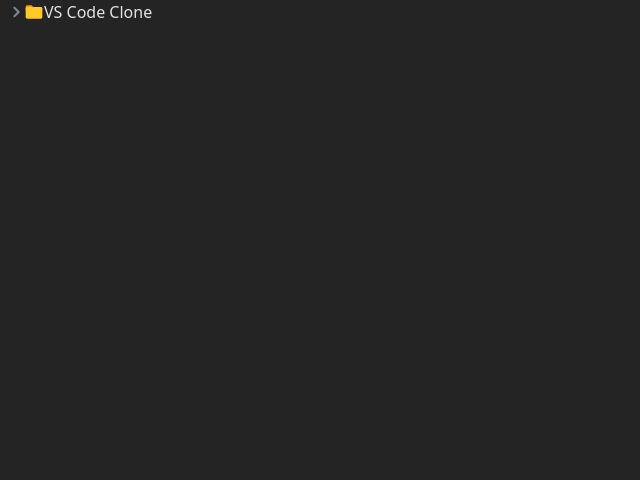
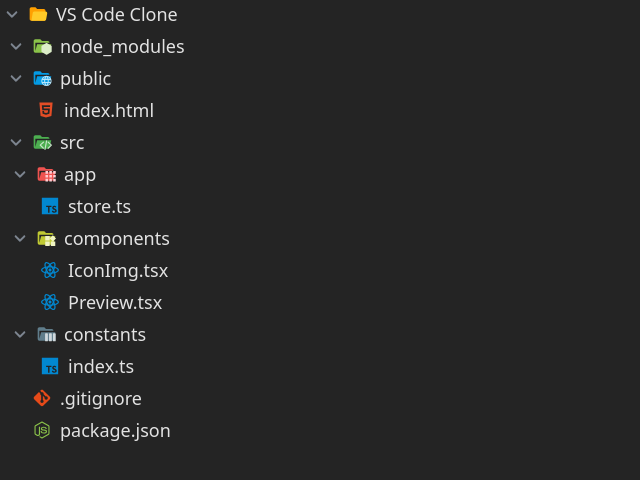
Before and after one commit to Ghaida-jaaisa/VS-Clone, a React (Vite) app: page / in a window 1280 px wide. Shown: the top 480 px of the page, without its empty margins (0-640 px from the left). Built offline with nearby package versions, Linux system fonts and the light colour scheme.

Commit message:
feat: Refactor fileTreeSlice and components for improved state management and UI updates

```diff
--- a/src/App.tsx
+++ b/src/App.tsx
@@ -1,5 +1,5 @@
 import "./App.css";
-import fileTree from "./data/fileTree";
+import {fileTree} from "./data/fileTree";
 import RecursiveComponent from "./components/RecursiveComponent";
 import OpenedFilesBar from "./components/OpenedFilesBar";
 
--- a/src/app/features/fileTreeSlice.ts
+++ b/src/app/features/fileTreeSlice.ts
@@ -1,42 +1,46 @@
-import { createSlice, type PayloadAction } from "@reduxjs/toolkit";
+import type { PayloadAction
+ } from "@reduxjs/toolkit";
+ import {createSlice} from "@reduxjs/toolkit";
 import type { IFile } from "../../interfaces";
 
 interface IClickedFile {
+  activeTabId: string | null;
   filename: string;
-  fileContent: string;
+  fileContent: string | undefined;
 }
 
-interface IInitialState{
-    openedFiles : IFile[];
-    clickedFile: IClickedFile;
-    activeTabId: string | null
+interface IInitialState {
+  openedFiles: IFile[];
+  clickedFile: IClickedFile;
+  tabIdToRemove: string | null;
 }
 
-
-const initialState : IInitialState = {
+const initialState: IInitialState = {
   openedFiles: [],
   clickedFile: {
+    activeTabId: null,
     filename: "",
     fileContent: "",
   },
-  activeTabId: null
+  tabIdToRemove: null,
 };
 
-export const fileTreeSlice = createSlice({
+const fileTreeSlice = createSlice({
   name: "fileTree",
   initialState,
   reducers: {
-    setOpenedFilesAction : (state, action: PayloadAction<IFile[]>) => {
-        state.openedFiles = action.payload
+    setOpenedFilesAction: (state, action: PayloadAction<IFile[]>) => {
+      state.openedFiles = action.payload;
     },
     setClickedFileAction: (state, action: PayloadAction<IClickedFile>) => {
-      state.clickedFile = action.payload
+      state.clickedFile = action.payload;
     },
-    setActiceTabIdAction : (state, action: PayloadAction<string>) => {
-      state.activeTabId = action.payload
-    }
+    setTabIdToRemoveAction: (state, action: PayloadAction<string | null>) => {
+      state.tabIdToRemove = action.payload;
+    },
   },
 });
 
-export const {setOpenedFilesAction, setClickedFileAction, setActiceTabIdAction} = fileTreeSlice.actions
+export const { setClickedFileAction, setOpenedFilesAction , setTabIdToRemoveAction } = fileTreeSlice.actions;
+
 export default fileTreeSlice.reducer;
--- a/src/app/store.ts
+++ b/src/app/store.ts
@@ -1,9 +1,8 @@
 import { configureStore } from '@reduxjs/toolkit'
-import { fileTreeSlice } from './features/fileTreeSlice'
-
+import fileTreeSlice from './features/fileTreeSlice'
 export const store = configureStore({
   reducer: {
-    tree: fileTreeSlice.reducer
+    tree: fileTreeSlice
   }
 })
 
--- a/src/components/OpenedFilesBar.tsx
+++ b/src/components/OpenedFilesBar.tsx
@@ -1,17 +1,11 @@
-import { useSelector } from "react-redux";
-import type { RootState } from "../app/store";
-import OpenedFilesBarTab from "./OpenedFilesBarTab";
 
 interface IProps {}
 
 const OpenedFilesBar = ({}: IProps) => {
-  const { openedFiles } = useSelector((state: RootState) => state.tree);
 
   return (
-    <div>
-      {openedFiles.map((file) => (
-        <OpenedFilesBarTab file={file} key={file.id} />
-      ))}
+    <div className="flex space-x-">
+
     </div>
   );
 };
--- a/src/components/RecursiveComponent.tsx
+++ b/src/components/RecursiveComponent.tsx
@@ -1,57 +1,57 @@
 import { useState } from "react";
 import type { IFile } from "../interfaces";
+import RenderFileIcon from "./RenderFileIcon";
+import BottomArrowIcon from "./SVG/Bottom";
 import RightArrowIcon from "./SVG/Right";
-import BottomArrowIcon from "./SVG/Bottom";
-import RenderFileIcon from "./RenderFileIcon";
 import { useDispatch, useSelector } from "react-redux";
-import { type RootState } from "../app/store";
 import {
-  setActiceTabIdAction,
+  setClickedFileAction,
   setOpenedFilesAction,
 } from "../app/features/fileTreeSlice";
+import type { RootState } from "../app/store";
 import { doesFileObjectExist } from "../utils/functions";
 
 interface IProps {
   fileTree: IFile;
 }
+
 const RecursiveComponent = ({ fileTree }: IProps) => {
-  const { id, name, isFolder, children } = fileTree;
-  const [isOpen, setIsOpen] = useState<boolean>(false);
-
+  const { id, name, isFolder, children, content } = fileTree;
   const dispatch = useDispatch();
   const { openedFiles } = useSelector((state: RootState) => state.tree);
+  const [isOpen, setIsOpen] = useState<boolean>(true);
 
   // ** Handlers
   const toggle = () => setIsOpen((prev) => !prev);
   const onFileClicked = () => {
-    const exist = doesFileObjectExist(openedFiles, id);
-    if (exist) {
-      return;
-    }
+    const exists = doesFileObjectExist(openedFiles, id);
+    dispatch(
+      setClickedFileAction({
+        filename: name,
+        fileContent: content,
+        activeTabId: id,
+      }),
+    );
+    if (exists) return;
     dispatch(setOpenedFilesAction([...openedFiles, fileTree]));
-    dispatch(setActiceTabIdAction(fileTree.id));
   };
+
   return (
-    <div className="mb-2 ml-2 cursor-pointer">
+    <div className="w-full mb-1 ml-1 cursor-pointer">
       <div className="flex items-center mb-1">
         {isFolder ? (
           <div onClick={toggle} className="flex items-center">
-            {isOpen ? <BottomArrowIcon /> : <RightArrowIcon />}
-            <RenderFileIcon
-              filename={name}
-              isFolder={isFolder}
-              isOpen={isOpen}
-            />
-            <span>{name}</span>
+            <span className="mr-2">
+              {isOpen ? <BottomArrowIcon /> : <RightArrowIcon />}
+            </span>
+
+            <RenderFileIcon filename={name} isFolder isOpen={isOpen} />
+            <span className="ml-2 text-lg">{name}</span>
           </div>
         ) : (
-          <div className="flex items-center ml-2" onClick={onFileClicked}>
-            <RenderFileIcon
-              filename={name}
-              isFolder={isFolder}
-              isOpen={isOpen}
-            />
-            <span className="ml-2">{name}</span>
+          <div className="flex items-center ml-6" onClick={onFileClicked}>
+            <RenderFileIcon filename={name} />
+            <span className="ml-2 text-lg">{name}</span>
           </div>
         )}
       </div>
@@ -59,7 +59,7 @@
       {isOpen &&
         children &&
         children.map((file, idx) => (
-          <RecursiveComponent key={idx} fileTree={file} />
+          <RecursiveComponent fileTree={file} key={idx} />
         ))}
     </div>
   );
--- /dev/null
+++ b/src/components/SVG/CloseIcon.tsx
@@ -0,0 +1,17 @@
+function CloseIcon() {
+  return (
+    <svg
+      xmlns="http://www.w3.org/2000/svg"
+      width={20}
+      height={20}
+      fill="none"
+      stroke="white"
+      viewBox="0 0 64 64"
+    >
+      <path d="M16 16L48 48"></path>
+      <path d="M48 16L16 48"></path>
+    </svg>
+  );
+}
+
+export default CloseIcon;
--- a/src/data/fileTree.tsx
+++ b/src/data/fileTree.tsx
@@ -1,36 +1,187 @@
+import { v4 as uuid } from "uuid";
 import type { IFile } from "../interfaces";
-import { v4 as uuidv4 } from "uuid";
 
-const fileTree: IFile = {
-  id: uuidv4(),
-  name: "VS Code Clone ",
+export const fileTree: IFile = {
+  id: uuid(),
+  name: "VS Code Clone",
   isFolder: true,
   children: [
     {
-      id: uuidv4(),
-      name: "index.html",
-      isFolder: false,
+      id: uuid(),
+      name: "node_modules",
+      isFolder: true,
+      children: [],
     },
     {
-      id: uuidv4(),
-      name: "node_modules",
+      name: "public",
+      id: uuid(),
       isFolder: true,
       children: [
         {
-          id: uuidv4(),
-          name: ".vite",
+          id: uuid(),
+          name: "index.html",
+          isFolder: false,
+          content: `<!DOCTYPE html>
+<html lang="en">
+  <head>
+    <meta charset="UTF-8" />
+    <link rel="icon" type="image/svg+xml" href="/vite.svg" />
+    <meta name="viewport" content="width=device-width, initial-scale=1.0" />
+    <title>Vite + React + TS</title>
+  </head>
+  <body>
+    <div id="root"></div>
+    <script type="module" src="/src/main.tsx"></script>
+  </body>
+</html>
+`,
+        },
+      ],
+    },
+    {
+      id: uuid(),
+      name: "src",
+      isFolder: true,
+      children: [
+        {
+          id: uuid(),
+          name: "app",
           isFolder: true,
           children: [
             {
-              id: uuidv4(),
-              name: "react.js",
+              id: uuid(),
+              name: "store.ts",
               isFolder: false,
+              content: `import { configureStore } from "@reduxjs/toolkit";
+import fileTreeSlice from "./features/fileTreeSlice";
+
+export const store = configureStore({
+  reducer: {
+    tree: fileTreeSlice,
+  },
+});
+
+export type RootState = ReturnType<typeof store.getState>;
+export type AppDispatch = typeof store.dispatch;
+`,
+            },
+          ],
+        },
+        {
+          id: uuid(),
+          name: "components",
+          isFolder: true,
+          children: [
+            {
+              id: uuid(),
+              name: "IconImg.tsx",
+              isFolder: false,
+              content: `interface IProps {
+  src: string;
+  className?: string;
+}
+
+const IconImg = ({ src, className = "w-6 h-w-6" }: IProps) => {
+  return <img src={src} className={className} />;
+};
+
+export default IconImg;
+`,
+            },
+            {
+              id: uuid(),
+              name: "Preview.tsx",
+              isFolder: false,
+              content: `import { useSelector } from "react-redux";
+import FileSyntaxHighlighter from "./FileSyntaxHighlighter";
+import OpenedFilesBar from "./OpenedFilesBar";
+import { RootState } from "../app/store";
+
+const Preview = () => {
+  const {
+    clickedFile: { fileContent },
+  } = useSelector(({ tree }: RootState) => tree);
+
+  return (
+    <>
+      <OpenedFilesBar />
+      <FileSyntaxHighlighter content={fileContent} />
+    </>
+  );
+};
+
+export default Preview;
+`,
+            },
+          ],
+        },
+        {
+          id: uuid(),
+          name: "constants",
+          isFolder: true,
+          children: [
+            {
+              id: uuid(),
+              name: "index.ts",
+              isFolder: false,
+              content: `export const extensionIconPaths: Record<string, string> = {
+  // ** Files
+  js: "/icons/javascript",
+  ts: "/icons/typescript",
+  tsx: "/icons/react_ts",
+  jsx: "/icons/react",
+  html: "/icons/html",
+  svg: "/icons/svg",
+};
+  `,
             },
           ],
         },
       ],
     },
+    {
+      id: uuid(),
+      name: ".gitignore",
+      isFolder: false,
+      content: `# Logs
+logs
+*.log
+npm-debug.log*
+yarn-debug.log*
+yarn-error.log*
+pnpm-debug.log*
+lerna-debug.log*
+
+node_modules
+dist
+dist-ssr
+*.local`,
+    },
+    {
+      id: uuid(),
+      name: "package.json",
+      isFolder: false,
+      content: `{
+    "name": "react-ts-alert-project",
+    "private": true,
+    "version": "0.0.0",
+    "type": "module",
+    "scripts": {
+      "dev": "vite",
+      "build": "tsc && vite build",
+      "lint": "eslint . --ext ts,tsx --report-unused-disable-directives --max-warnings 0",
+      "preview": "vite preview"
+    },
+    "dependencies": {
+      "@reduxjs/toolkit": "^1.9.5",
+      "react": "^18.2.0",
+      "react-dom": "^18.2.0",
+      "react-redux": "^8.1.2",
+      "react-resizable-panels": "^0.0.54",
+      "react-syntax-highlighter": "^15.5.0",
+      "uuid": "^9.0.0"
+    }
+}`,
+    },
   ],
 };
-
-export default fileTree;
```
Also changed, not shown: src/components/OpenedFilesBarTab.tsx (+59 -2 lines).
